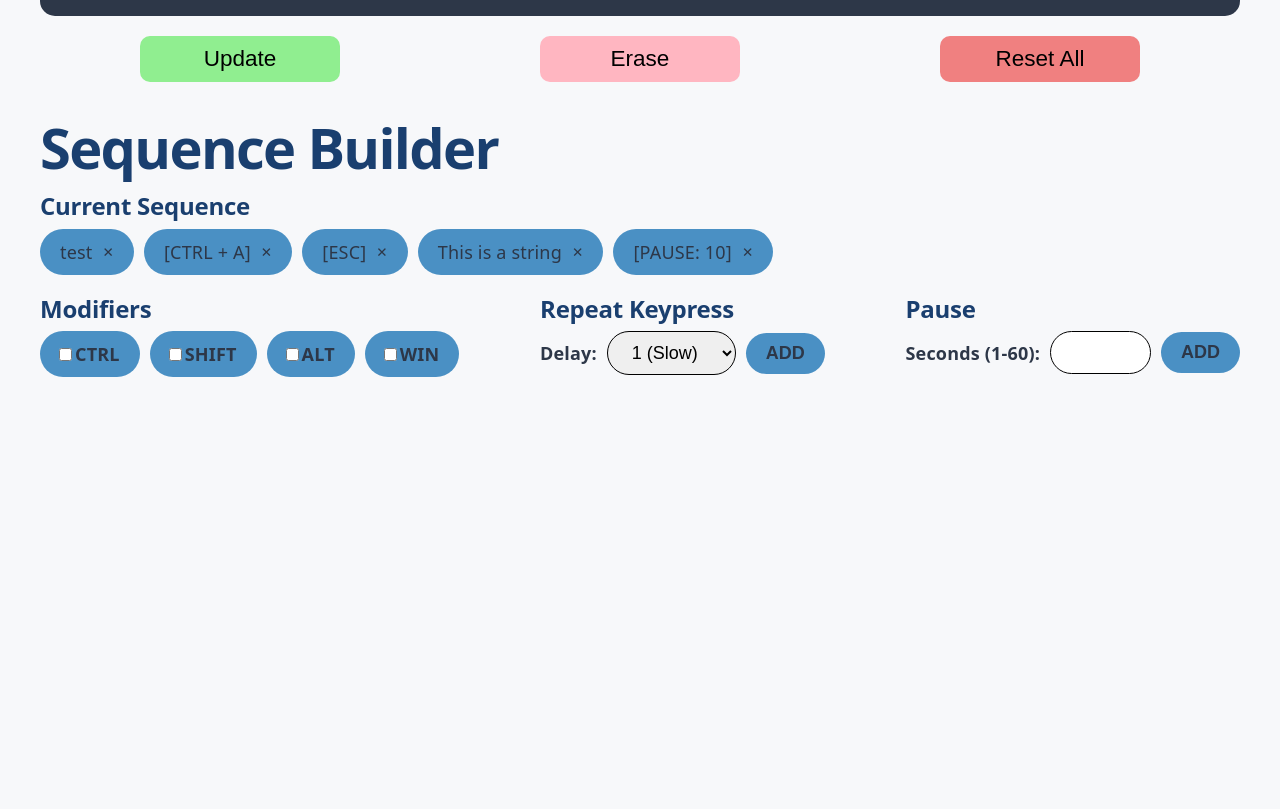
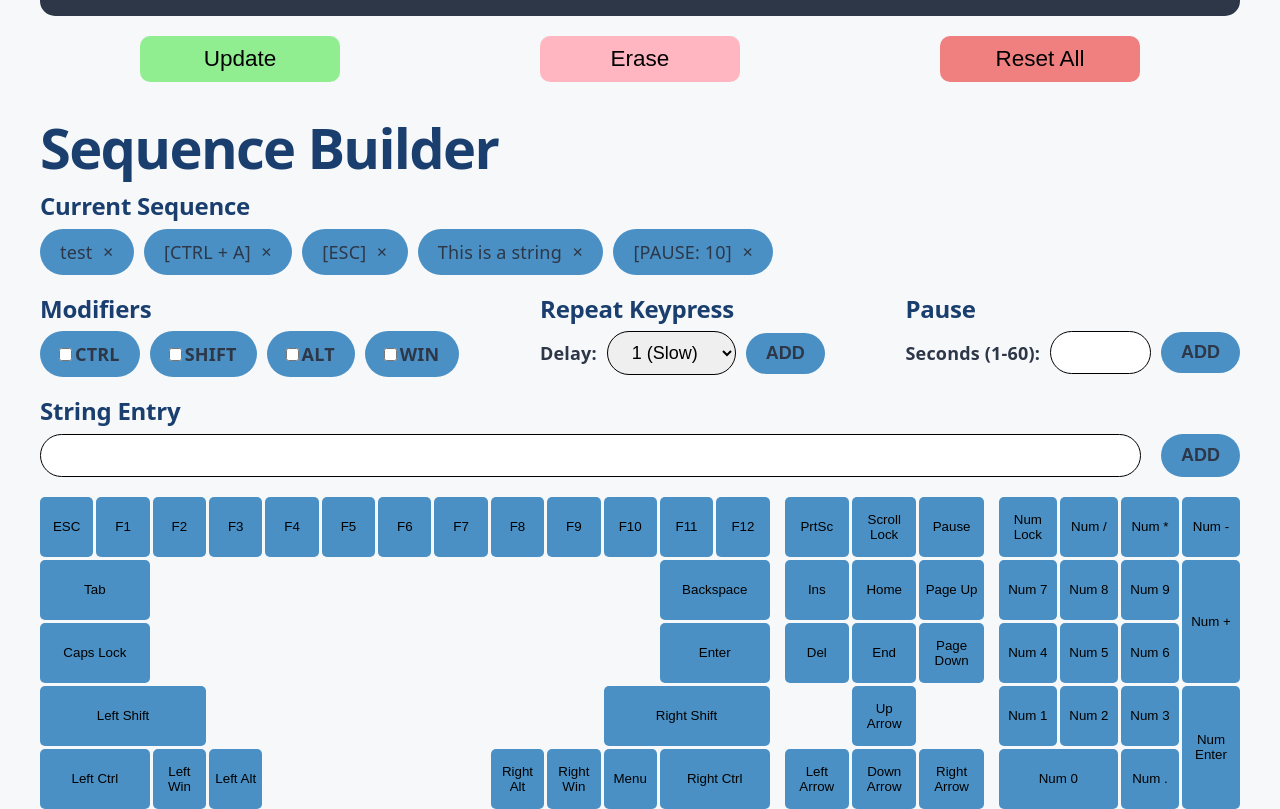
Before and after one commit to reecejpetty/krs-configurator, a React (Vite) app: page / in a window 1280 px wide. Shown: the part 667-1476 px from the top of the page. Before the commit the page ends 1044 px from the top, so only its background shows below. Built offline with nearby package versions, Linux system fonts and the light colour scheme.

Commit message:
Add String Entry and Keyboard Functions

```diff
--- a/src/components/SequenceBuilder/SequenceBuilder.jsx
+++ b/src/components/SequenceBuilder/SequenceBuilder.jsx
@@ -4,11 +4,15 @@ function SequenceBuilder() {
  return (
   <>
     <h1>Sequence Builder</h1>
-    <CurrentSequence />
-    <div className={styles.modifierRow}>
-      <KeypressModifiers />
-      <AddRepeat />
-      <AddPause />
+    <div className={styles.flexColumn}>
+      <CurrentSequence />
+      <div className={styles.modifierRow}>
+        <KeypressModifiers />
+        <AddRepeat />
+        <AddPause />
+      </div>
+      <StringEntry />
+      <KeyboardFunctions />
     </div>
   </>
  )
@@ -75,7 +79,7 @@ function AddRepeat() {
             <option value="5">5 (Fast)</option>
           </select>
         </div>
-        <button>ADD</button>
+        <button className={styles.addButton}>ADD</button>
       </div>
     </div>
   )
@@ -90,7 +94,7 @@ function AddPause() {
         <div>
           <input type="number" min="1" max="60" />
         </div>
-        <button>ADD</button>
+        <button className={styles.addButton}>ADD</button>
       </div>
     </div>
   )
@@ -98,17 +102,88 @@ function AddPause() {
 
 function StringEntry() {
   return (
-    <>
-
-    </>
+    <div className={styles.stringEntry}>
+      <h2>String Entry</h2>
+      <div className={styles.stringEntryInput}>
+        <input type="text"/>
+        <button className={styles.addButton}>ADD</button>
+      </div>
+    </div>
   )
 }
 
 function KeyboardFunctions() {
   return (
-    <>
-
-    </>
+    <div className={styles.keyboardFunctions}>
+      <div className={styles.leftKeyboard}>
+        <button value="[ESC]">ESC</button>
+        <button value="[F1]">F1</button>
+        <button value="[F2]">F2</button>
+        <button value="[F3]">F3</button>
+        <button value="[F4]">F4</button>
+        <button value="[F5]">F5</button>
+        <button value="[F6]">F6</button>
+        <button value="[F7]">F7</button>
+        <button value="[F8]">F8</button>
+        <button value="[F9]">F9</button>
+        <button value="[F10]">F10</button>
+        <button value="[F11]">F11</button>
+        <button value="[F12]">F12</button>
+        <button value="[TAB]" style={{ gridColumn: "span 2" }}>Tab</button>
+        <button style={{ gridColumn: "span 9", visibility: "hidden" }}></button>
+        <button value="[BACKSPACE]" style={{ gridColumn: "span 2" }}>Backspace</button>
+        <button value="[CAPS_LOCK]" style={{ gridColumn: "span 2" }}>Caps Lock</button>
+        <button style={{ gridColumn: "span 9", visibility: "hidden" }}></button>
+        <button value="[ENTER]" style={{ gridColumn: "span 2" }}>Enter</button>
+        <button value="[L_SHIFT]" style={{ gridColumn: "span 3" }}>Left Shift</button>
+        <button style={{ gridColumn: "span 7", visibility: "hidden" }}></button>
+        <button value="[R_SHIFT]" style={{ gridColumn: "span 3" }}>Right Shift</button>
+        <button value="[L_CTRL]" style={{ gridColumn: "span 2" }}>Left Ctrl</button>
+        <button value="[L_WIN]">Left Win</button>
+        <button value="[L_ALT]">Left Alt</button>
+        <button style={{ gridColumn: "span 4", visibility: "hidden" }}></button>
+        <button value="[R_ALT]">Right Alt</button>
+        <button value="[R_WIN]">Right Win</button>
+        <button value="[MENU]">Menu</button>
+        <button value="[R_CTRL]" style={{ gridColumn: "span 2" }}>Right Ctrl</button>
+      </div>
+      <div className={styles.middleKeyboard}>
+        <button value="[PRINT_SCREEN]">PrtSc</button>
+        <button value="[SCROLL_LOCK]">Scroll Lock</button>
+        <button value="[PAUSE]">Pause</button>
+        <button value="[INSERT]">Ins</button>
+        <button value="[HOME]">Home</button>
+        <button value="[PAGE_UP]">Page Up</button>
+        <button value="[DELETE]">Del</button>
+        <button value="[END]">End</button>
+        <button value="[PAGE_DOWN]">Page Down</button>
+        <button style={{ visibility: "hidden" }}></button>
+        <button value="[UP_ARROW]">Up Arrow</button>
+        <button style={{ visibility: "hidden" }}></button>
+        <button value="[LEFT_ARROW]">Left Arrow</button>
+        <button value="[DOWN_ARROW]">Down Arrow</button>
+        <button value="[RIGHT_ARROW]">Right Arrow</button>
+      </div>
+      <div className={styles.rightKeyboard}>
+        <button value="[NUM_LOCK]">Num Lock</button>
+        <button value="[NUM_/]">Num /</button>
+        <button value="[NUM_*]">Num *</button>
+        <button value="[NUM_-]">Num -</button>
+        <button value="[NUM_7]">Num 7</button>
+        <button value="[NUM_8]">Num 8</button>
+        <button value="[NUM_9]">Num 9</button>
+        <button value="[NUM_+]" style={{ gridRow: "span 2" }}>Num +</button>
+        <button value="[NUM_4]">Num 4</button>
+        <button value="[NUM_5]">Num 5</button>
+        <button value="[NUM_6]">Num 6</button>
+        <button value="[NUM_1]">Num 1</button>
+        <button value="[NUM_2]">Num 2</button>
+        <button value="[NUM_3]">Num 3</button>
+        <button value="[NUM_ENTER]" style={{ gridRow: "span 2" }}>Num Enter</button>
+        <button value="[NUM_0]" style={{ gridColumn: "span 2" }}>Num 0</button>
+        <button value="[NUM_.]">Num .</button>
+      </div>
+    </div>
   )
 }
 
--- a/src/components/SequenceBuilder/SequenceBuilder.module.css
+++ b/src/components/SequenceBuilder/SequenceBuilder.module.css
@@ -3,8 +3,10 @@
     flex-direction: row;
 }
 
-.currentSequence {
-    margin-bottom: 20px;
+.flexColumn {
+    display: flex;
+    flex-direction: column;
+    gap: 20px;
 }
 
 .currentSequenceItems {
@@ -69,13 +71,54 @@
     cursor: pointer;
 }
 
+.stringEntryInput {
+    composes: flexRow;
+    gap: 20px;
+}
+
+.stringEntryInput input {
+    width: 100%;
+}
+
+.keyboardFunctions {
+    composes: flexRow;
+}
+
+.keyboardFunctions button {
+    border: none;
+    border-radius: 5px;
+    background-color: var(--steel-blue);
+    text-align: center;
+}
+
+.leftKeyboard,
+.middleKeyboard,
+.rightKeyboard {
+    display: grid;
+    grid-auto-rows: 60px;
+    gap: 3px;
+}
+
+.leftKeyboard {
+    grid-template-columns: repeat(13, 1fr);
+}
+
+.middleKeyboard {
+    grid-template-columns: repeat(3, 1fr);
+    margin: 0px 15px;
+}
+
+.rightKeyboard {
+    grid-template-columns: repeat(4, 1fr); /* 4 columns of equal width */
+}
+
 .addBlockContent {
     composes: flexRow;
     align-items: center;
     gap: 10px;
 }
 
-.addBlock button {
+.addButton {
     padding: 10px 20px;
     border: none;
     border-radius: 40px;
@@ -85,7 +128,7 @@
     font-weight: bold;
 }
 
-.addBlock button:hover {
+.addButton:hover {
     color: var(--off-white);
     background-color: var(--navy);
     cursor: pointer;
```
